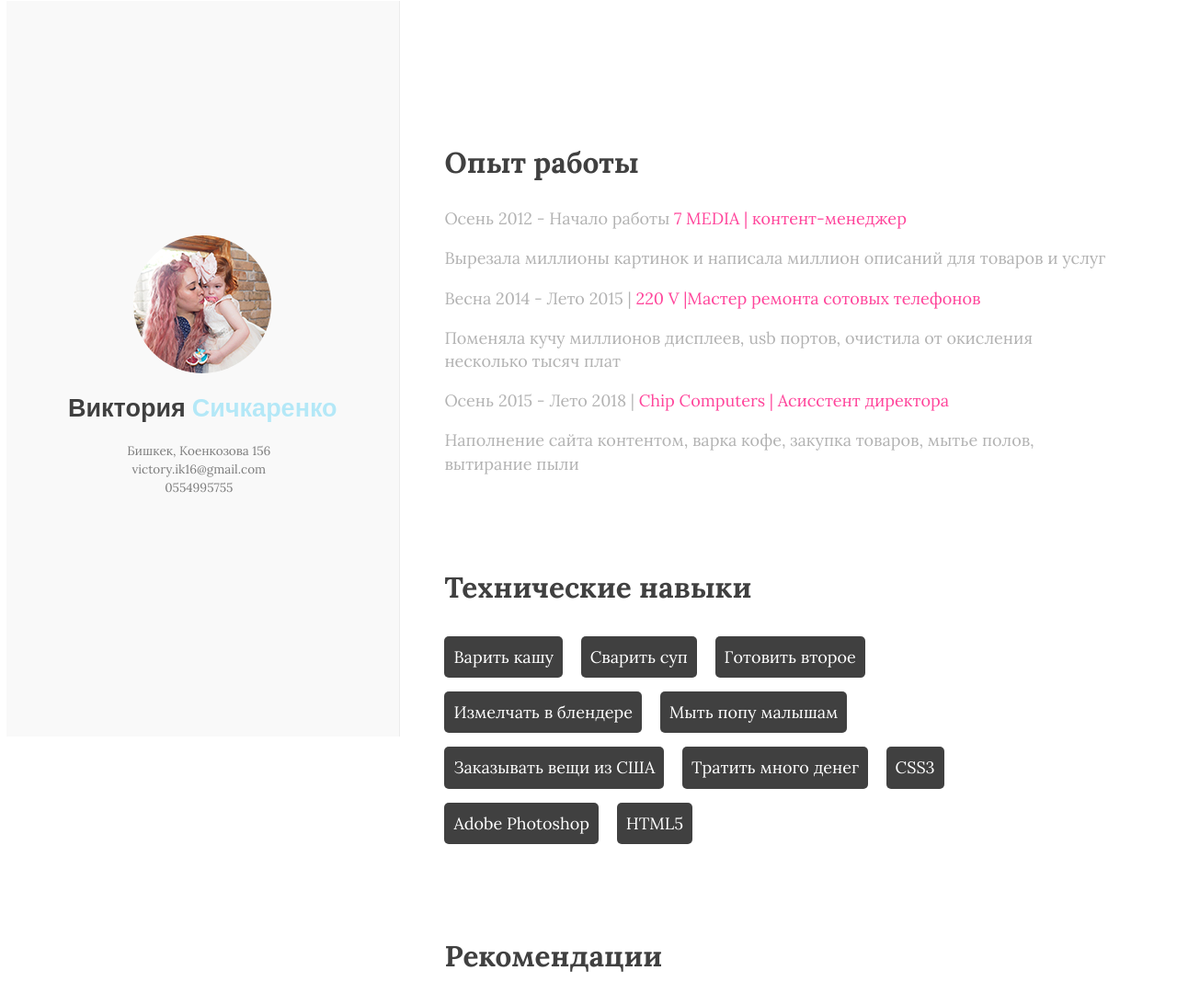
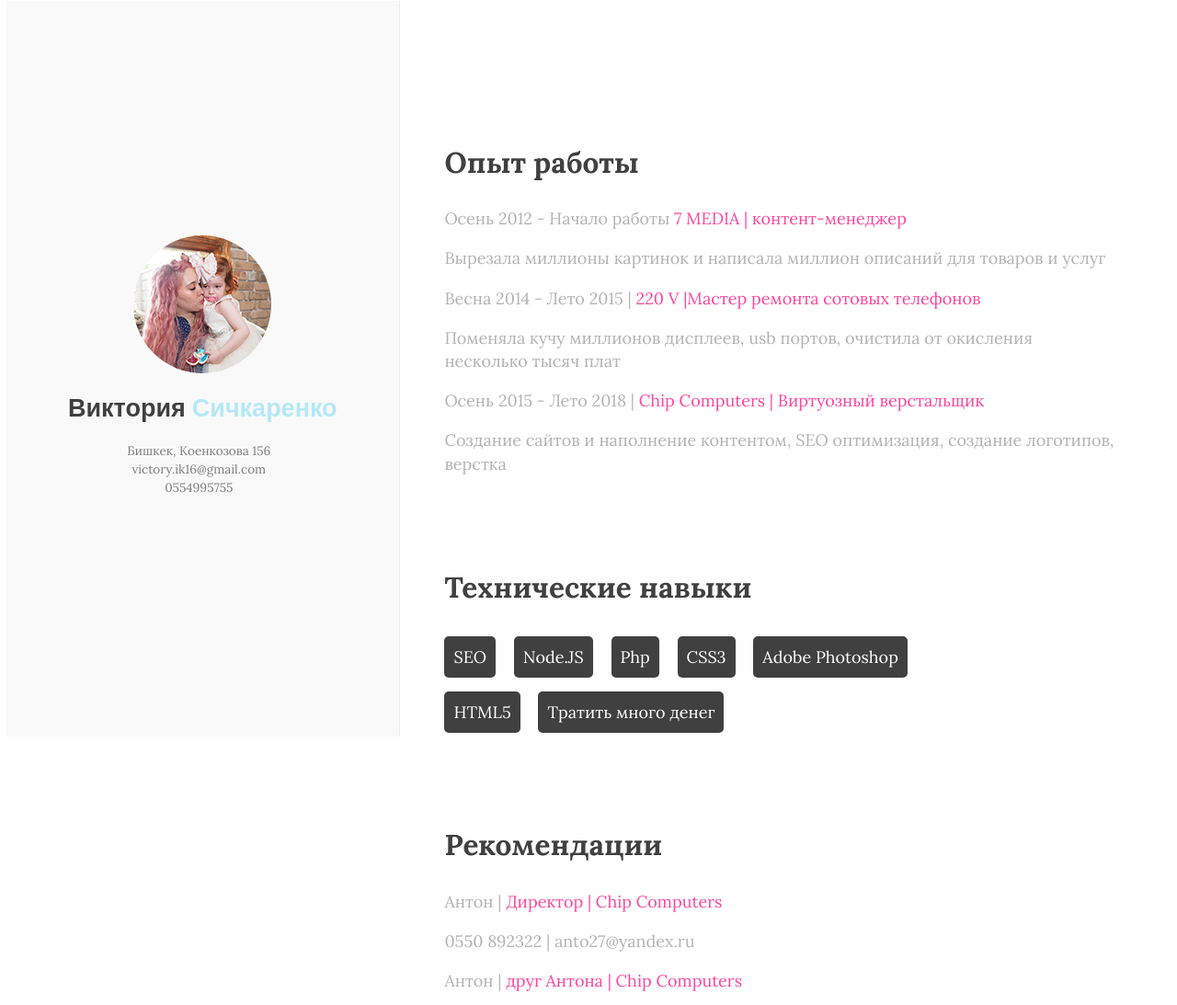
Before and after one commit to Victoryik16/resume1, a plain HTML site: page index.html in a window 1280 px wide. Shown: the part 7-1100 px from the top of the page at 92% size. Drawn offline with nearby package versions, Linux system fonts and the light colour scheme; a web font is replaced by a local one.

Commit message:
Update index.html

```diff
--- a/index.html
+++ b/index.html
@@ -47,26 +47,23 @@
                     </p>
                     <p>
                         Осень 2015 - Лето 2018 |
-                        <em>Chip Computers | Асисстент директора</em>
+                        <em>Chip Computers | Виртуозный верстальщик</em>
                     </p>
                     <p>
-                        Наполнение сайта контентом, варка кофе, закупка товаров, мытье
-                        полов, вытирание пыли
+                        Создание сайтов и наполнение контентом, SEO оптимизация, создание логотипов,
+                        верстка
                     </p>
                 </section>
                 <section>
                     <h1>Технические навыки</h1>
                     <ul class="skill-set">
-                        <li>Варить кашу</li>
-                        <li>Сварить суп</li>
-                        <li>Готовить второе</li>
-                        <li>Измелчать в блендере</li>
-                        <li>Мыть попу малышам</li>
-                        <li>Заказывать вещи из США</li>
-                        <li>Тратить много денег</li>
+                        <li>SEO</li>
+                        <li>Node.JS</li>
+                        <li>Php</li>
                         <li>CSS3</li>
                         <li>Adobe Photoshop</li>
                         <li>HTML5</li>
+                        <li>Тратить много денег</li>
                     </ul>
                 </section>
                 <section>
```
